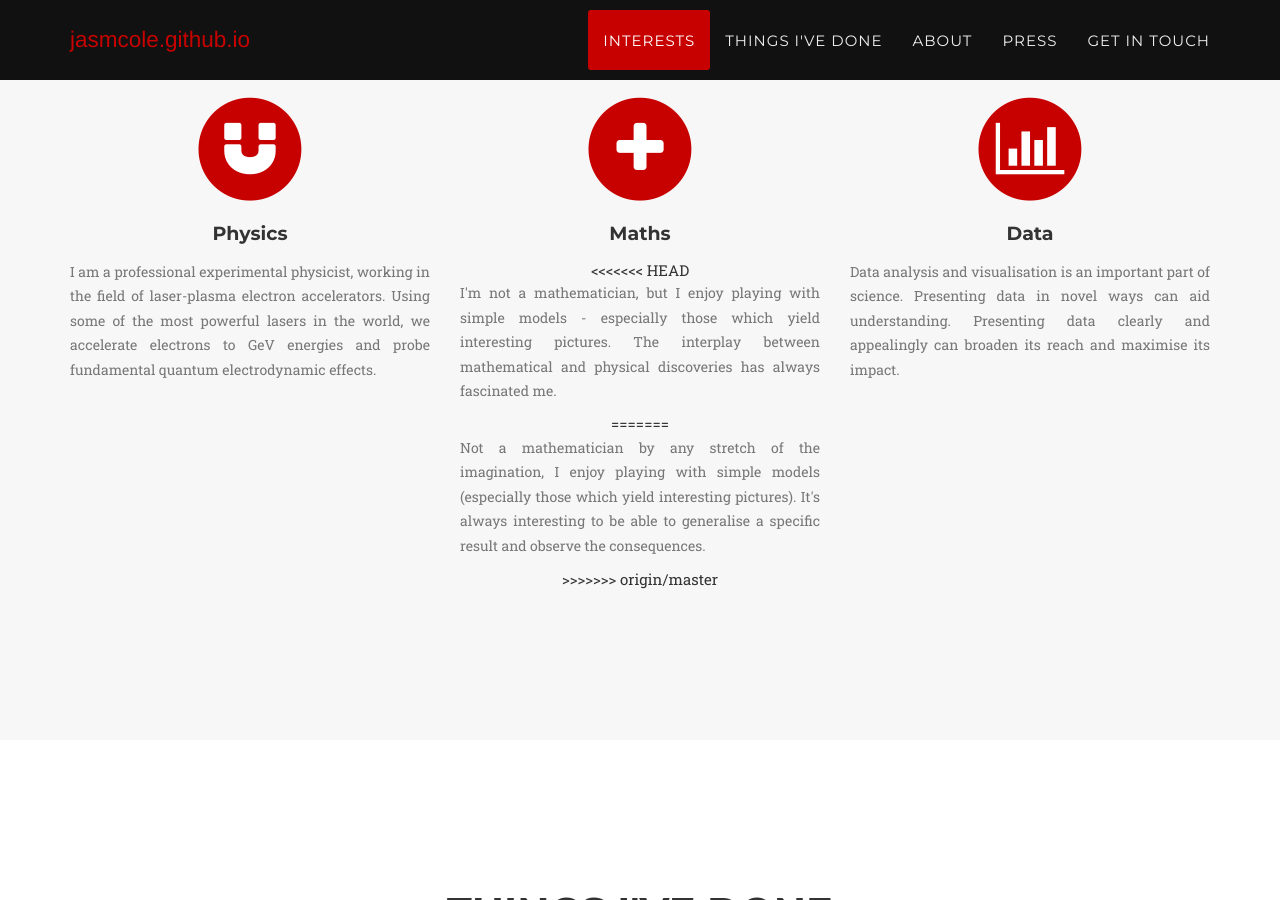
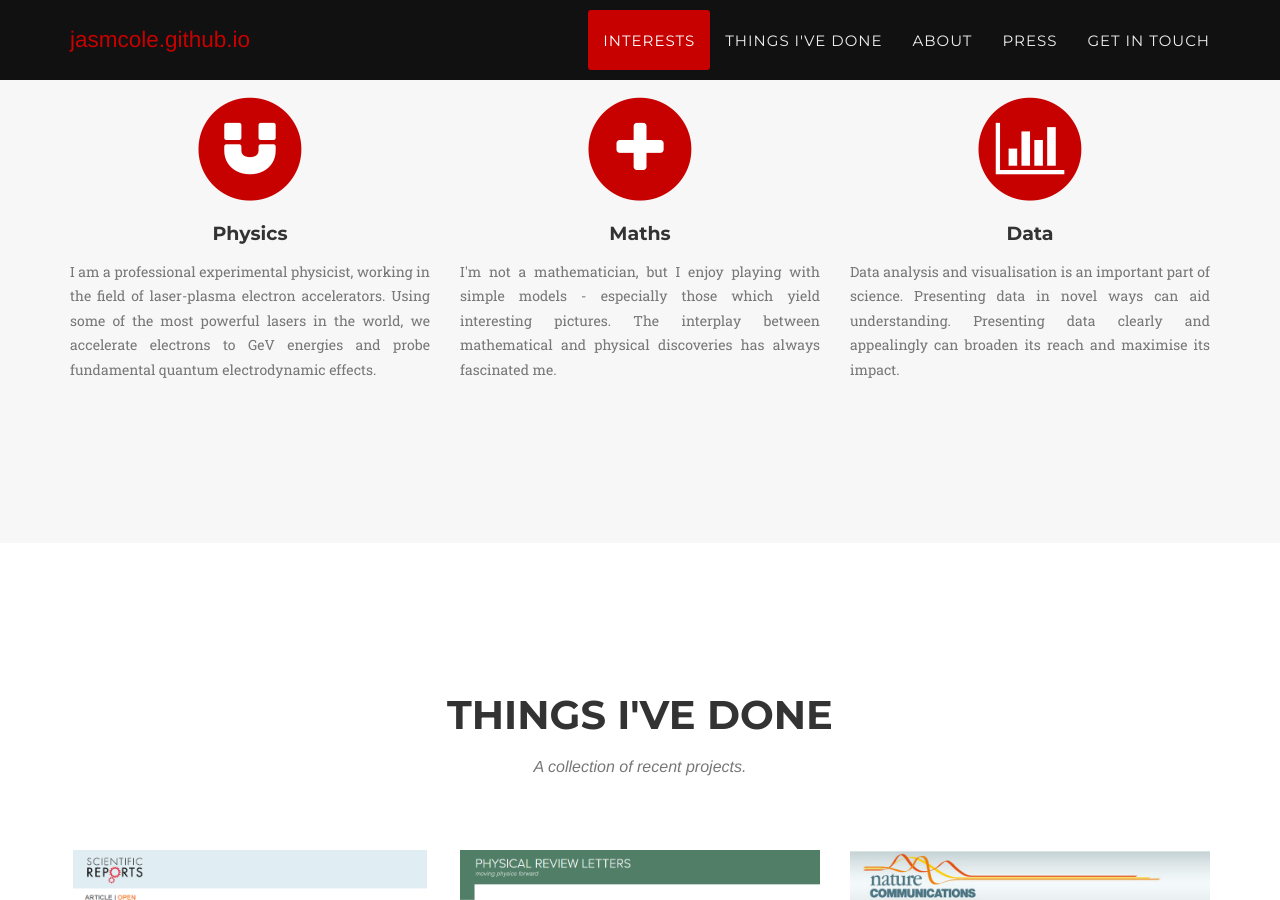
Before and after one commit to jasmcole/jasmcole.github.io, a Jekyll site: the page built from index.html, in a window 1280 px wide and 900 px high, scrolled down 1002 px. Built offline with Jekyll 4.4.1, drawn with Linux system fonts in a browser that asks for light colours; nearby versions of some CDN libraries; some web fonts are replaced; library files that are not in the unit come from our copies.

Commit message:
Update services.html

```diff
--- a/_includes/services.html
+++ b/_includes/services.html
@@ -22,11 +22,8 @@
                         <i class="fa fa-plus fa-stack-1x fa-inverse"></i>
                     </span>
                     <h4 class="service-heading">Maths</h4>
-<<<<<<< HEAD
                     <p class="text-muted service-body">I'm not a mathematician, but I enjoy playing with simple models - especially those which yield interesting pictures. The interplay between mathematical and physical discoveries has always fascinated me.</p>
-=======
-                    <p class="text-muted service-body">Not a mathematician by any stretch of the imagination, I enjoy playing with simple models (especially those which yield interesting pictures). It's always interesting to be able to generalise a specific result and observe the consequences.</p>
->>>>>>> origin/master
+
                 </div>
                 <div class="col-md-4">
                     <span class="fa-stack fa-4x">
```
